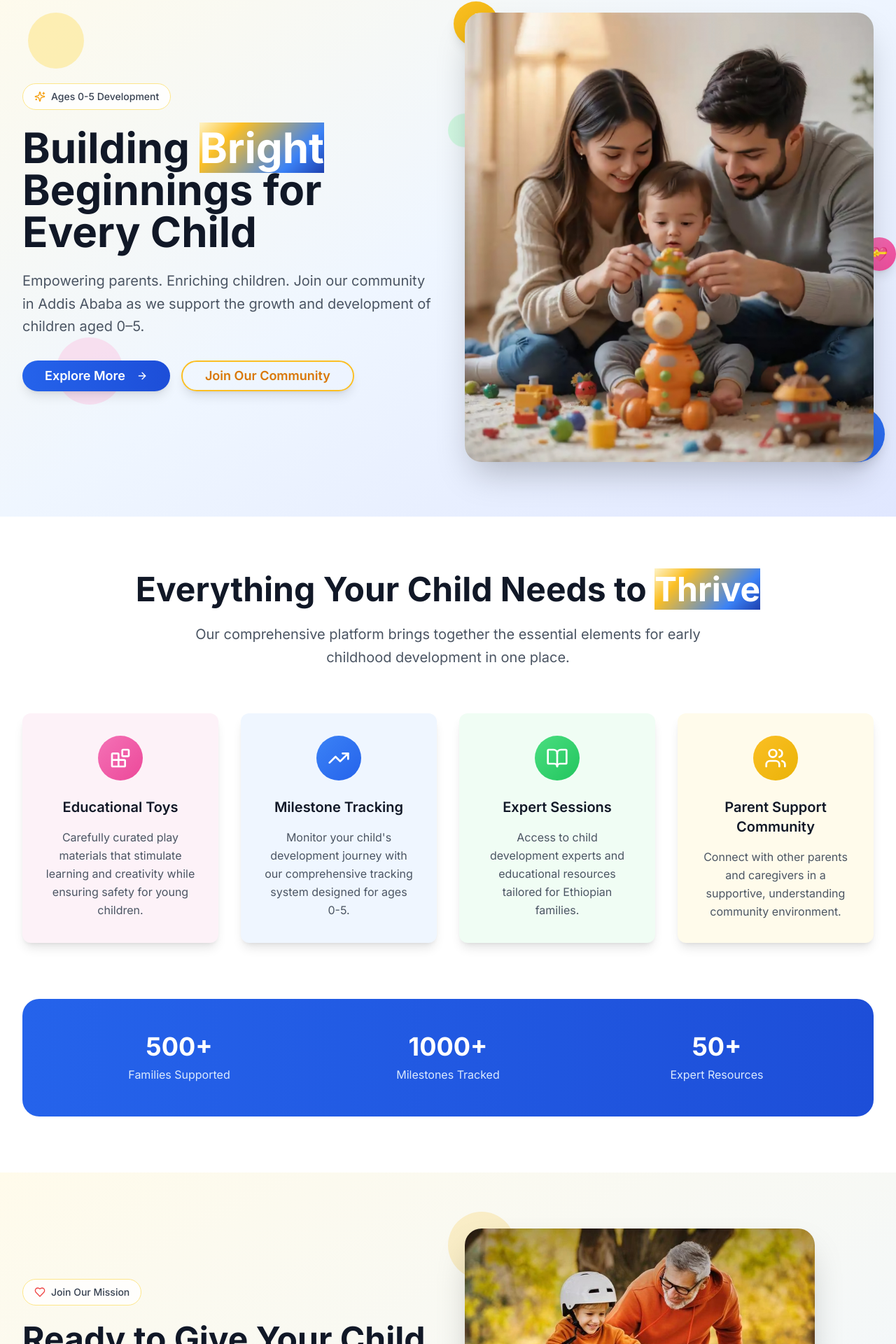
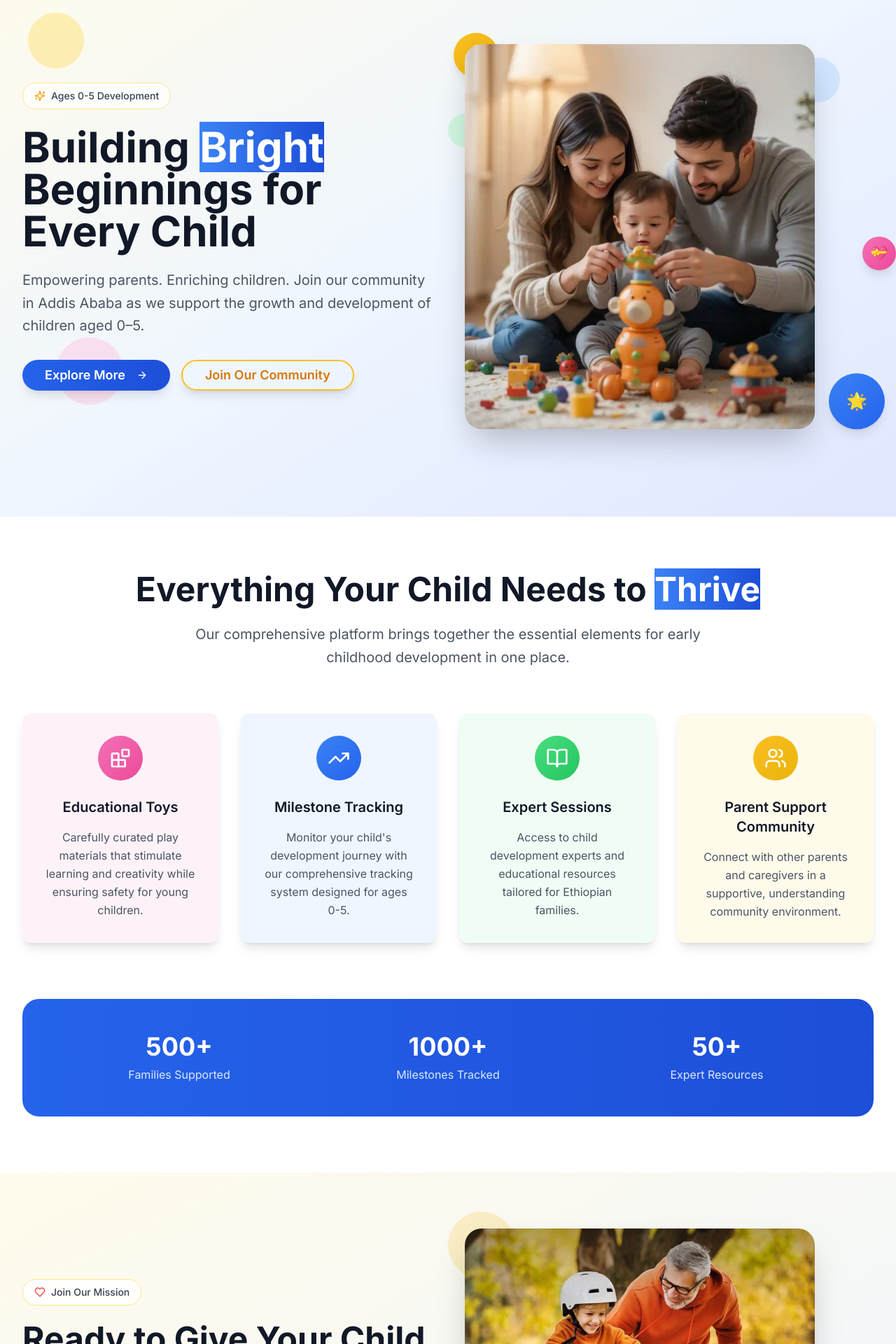
Before and after one commit to natishget/BeNova-Baby, a Next.js app: page / in a window 1280 px wide. Shown: the part 127-2047 px from the top of the page at 70% size. Built offline with nearby package versions, Linux system fonts and the light colour scheme.

Commit message:
fixed home page style and content

```diff
--- a/components/call-to-action.tsx
+++ b/components/call-to-action.tsx
@@ -28,7 +28,7 @@ export default function CallToAction() {
                   i === arr.length - 1 ? (
                     <span key={i}>
                       {" "}
-                      <span className="text-white bg-clip-text gradient-bg">
+                      <span className="text-white bg-gradient-to-r from-blue-500 to-blue-700">
                         {word}
                       </span>
                     </span>
--- a/components/hero.tsx
+++ b/components/hero.tsx
@@ -37,7 +37,7 @@ export default function Hero() {
                   i === 1 ? (
                     <span
                       key={i}
-                      className="text-white bg-clip-text gradient-bg"
+                      className="text-white bg-gradient-to-r from-blue-500 to-blue-700"
                     >
                       {word}{" "}
                     </span>
@@ -82,8 +82,8 @@ export default function Hero() {
               <Image
                 src="/goodStart.jpg?height=600&width=600&text=Happy+Children+Playing"
                 alt="Happy children playing and learning together"
-                width={600}
-                height={600}
+                width={500}
+                height={500}
                 className="rounded-3xl shadow-2xl"
                 priority
               />
--- a/components/services.tsx
+++ b/components/services.tsx
@@ -52,7 +52,7 @@ export default function Services() {
                 i === arr.length - 1 ? (
                   <span key={i}>
                     {" "}
-                    <span className="text-white bg-clip-text gradient-bg">
+                    <span className="text-white bg-gradient-to-r from-blue-500 to-blue-700">
                       {word}
                     </span>
                   </span>
```
